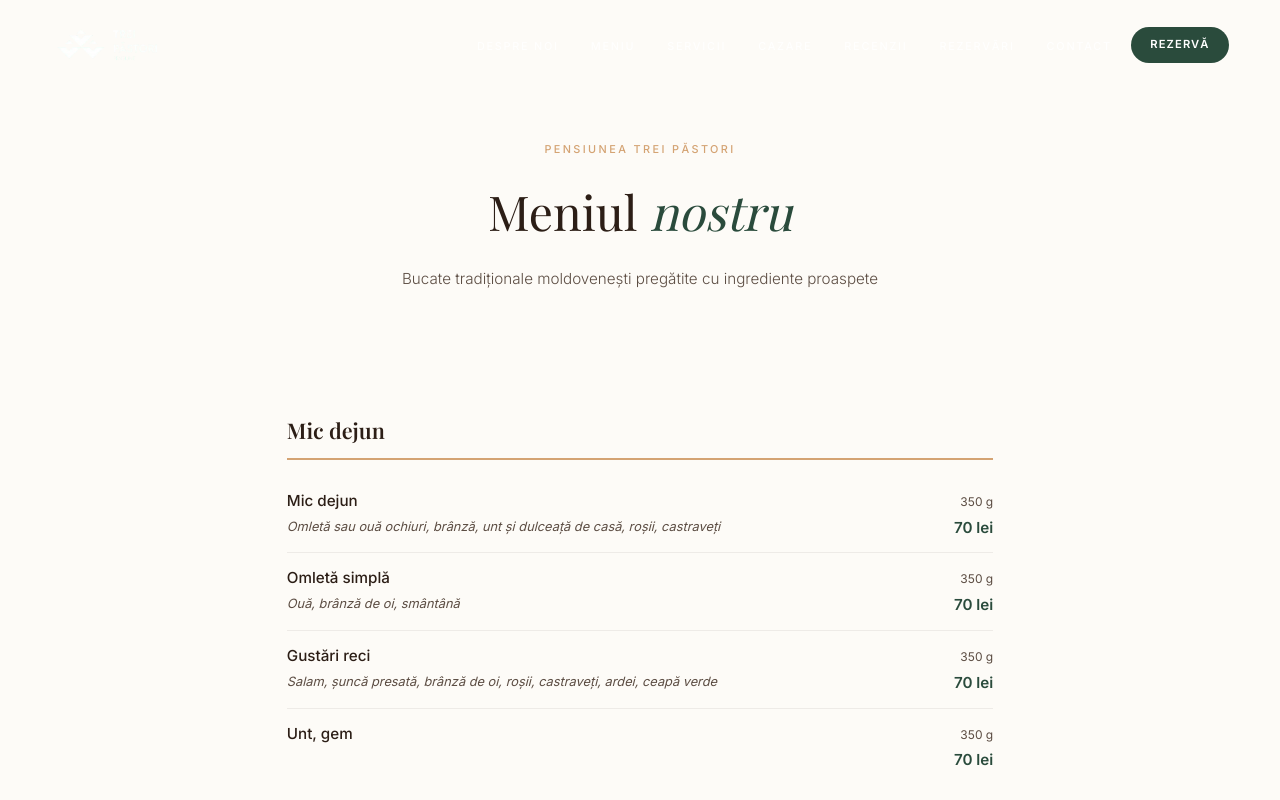
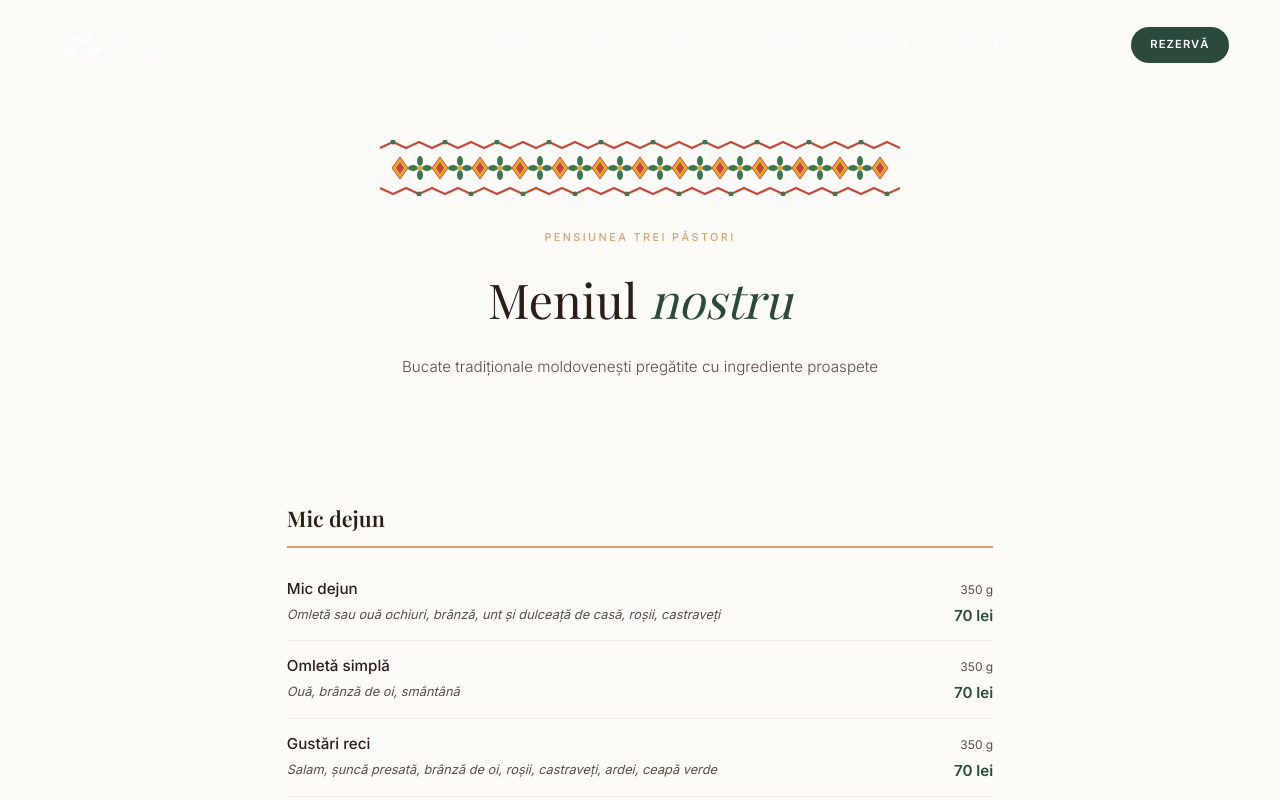
Before and after one commit to catalin0422/treipastori, a Next.js app: page /meniu in a window 1280 px wide. Shown: the top 800 px of the page. Built offline with nearby package versions, Linux system fonts and the light colour scheme; a web font is replaced by a local one.

Commit message:
Add Moldovan folk ornament to meniu page

```diff
--- a/app/globals.css
+++ b/app/globals.css
@@ -404,7 +404,11 @@ section { padding: 96px 5%; }
 .meniu-page { background: var(--sand-50); min-height: 100vh; }
 .meniu-hero {
   padding: 140px 6% 60px; text-align: center;
-  background: var(--sand-50);
+  background: var(--sand-50); position: relative;
+}
+.meniu-ornament {
+  display: block; width: min(520px, 90%); margin: 0 auto 2rem;
+  opacity: .92;
 }
 .meniu-title {
   font-family: 'Playfair Display', serif; font-size: clamp(2rem, 4vw, 3rem);
--- a/app/meniu/page.tsx
+++ b/app/meniu/page.tsx
@@ -1,6 +1,7 @@
 import { LanguageProvider } from "@/context/LanguageContext";
 import Navbar from "@/components/Navbar";
 import Footer from "@/components/Footer";
+import OrnamentMoldovenesc from "@/components/OrnamentMoldovenesc";
 import type { Metadata } from "next";
 
 export const metadata: Metadata = {
@@ -177,6 +178,7 @@ export default function MeniuPage() {
       <Navbar />
       <main className="meniu-page">
         <div className="meniu-hero">
+          <OrnamentMoldovenesc className="meniu-ornament" />
           <p className="overline">Pensiunea Trei Păstori</p>
           <h1 className="meniu-title">Meniul <em>nostru</em></h1>
           <p className="meniu-subtitle">Bucate tradiționale moldovenești pregătite cu ingrediente proaspete</p>
--- /dev/null
+++ b/components/OrnamentMoldovenesc.tsx
@@ -0,0 +1,53 @@
+export default function OrnamentMoldovenesc({ className }: { className?: string }) {
+  return (
+    <svg
+      className={className}
+      viewBox="0 0 520 56"
+      xmlns="http://www.w3.org/2000/svg"
+      aria-hidden="true"
+    >
+      {/* Zigzag band top */}
+      <polyline points="0,8 13,2 26,8 39,2 52,8 65,2 78,8 91,2 104,8 117,2 130,8 143,2 156,8 169,2 182,8 195,2 208,8 221,2 234,8 247,2 260,8 273,2 286,8 299,2 312,8 325,2 338,8 351,2 364,8 377,2 390,8 403,2 416,8 429,2 442,8 455,2 468,8 481,2 494,8 507,2 520,8"
+        fill="none" stroke="#c0392b" strokeWidth="2.2" strokeLinejoin="round" />
+
+      {/* Zigzag band bottom */}
+      <polyline points="0,48 13,54 26,48 39,54 52,48 65,54 78,48 91,54 104,48 117,54 130,48 143,54 156,48 169,54 182,48 195,54 208,48 221,54 234,48 247,54 260,48 273,54 286,48 299,54 312,48 325,54 338,48 351,54 364,48 377,54 390,48 403,54 416,48 429,54 442,48 455,54 468,48 481,54 494,48 507,54 520,48"
+        fill="none" stroke="#c0392b" strokeWidth="2.2" strokeLinejoin="round" />
+
+      {/* Repeating motif: diamond + cross flowers every 40px */}
+      {[0,1,2,3,4,5,6,7,8,9,10,11,12].map((n) => {
+        const x = 20 + n * 40;
+        return (
+          <g key={n} transform={`translate(${x}, 28)`}>
+            {/* Diamond */}
+            <polygon points="0,-11 8,0 0,11 -8,0" fill="#e8a020" stroke="#c0392b" strokeWidth="1" />
+            <polygon points="0,-6 4,0 0,6 -4,0" fill="#c0392b" />
+          </g>
+        );
+      })}
+
+      {/* Cross/flower between diamonds */}
+      {[0,1,2,3,4,5,6,7,8,9,10,11,12].map((n) => {
+        const x = 40 + n * 40;
+        if (x > 510) return null;
+        return (
+          <g key={n} transform={`translate(${x}, 28)`}>
+            {/* Horizontal petal */}
+            <ellipse cx="-7" cy="0" rx="5" ry="3" fill="#2d6e3e" />
+            <ellipse cx="7" cy="0" rx="5" ry="3" fill="#2d6e3e" />
+            {/* Vertical petal */}
+            <ellipse cx="0" cy="-7" rx="3" ry="5" fill="#2d6e3e" />
+            <ellipse cx="0" cy="7" rx="3" ry="5" fill="#2d6e3e" />
+            {/* Center dot */}
+            <circle cx="0" cy="0" r="2.5" fill="#e8a020" />
+          </g>
+        );
+      })}
+
+      {/* Small dots on zigzag peaks */}
+      {[13,39,65,91,117,143,169,195,221,247,273,299,325,351,377,403,429,455,481,507].map((x, i) => (
+        <circle key={i} cx={x} cy={i % 2 === 0 ? 2 : 54} r="2.5" fill="#2d6e3e" />
+      ))}
+    </svg>
+  );
+}
```
